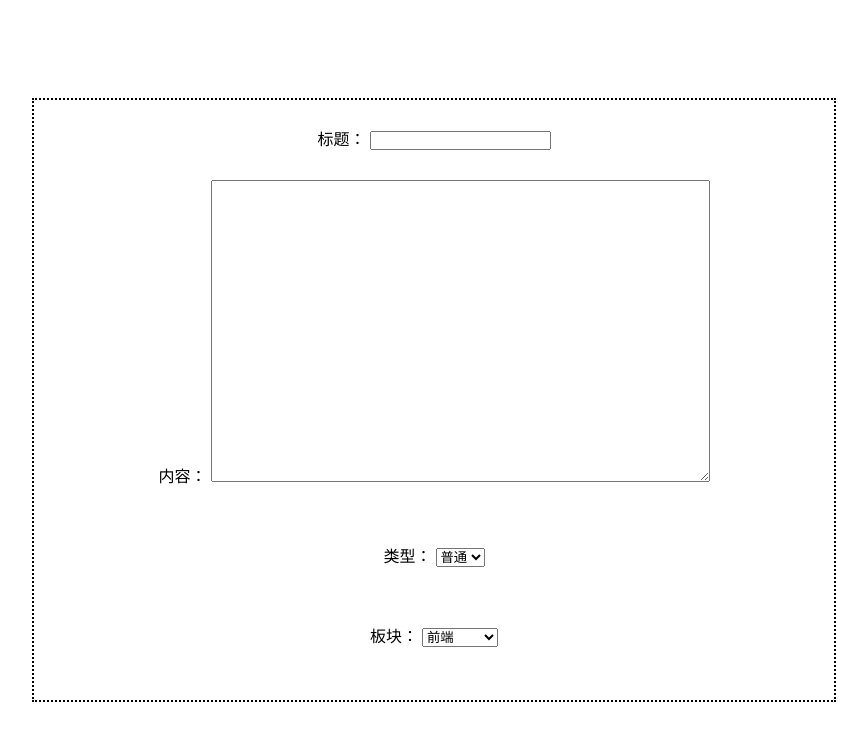
After one commit to HCI-webdesigner/HCI-forum, a PHP site: page /html/send.html in a window 1280 px wide. The commit adds this page. Shown: the top 741 px of the page, without its empty margins (206-1073 px from the left). Run offline with PHP 8.4, Linux system fonts and the light colour scheme.

Commit message:
new pages

```diff
--- /dev/null
+++ b/htmlTemplate/css/send.css
@@ -0,0 +1,20 @@
+*{
+	margin: 0;
+	padding: 0;
+	list-style: none;
+	outline: none;
+	text-decoration: none;
+}
+
+#main{
+	width: 800px;
+	height: 600px;
+	position: absolute;
+	top: 50%;
+	left: 50%;
+	margin-top: -302px;
+	margin-left: -402px;
+	border: 2px dotted #000;
+	text-align: center;
+	line-height: 80px;
+}
--- /dev/null
+++ b/htmlTemplate/html/send.html
@@ -0,0 +1,35 @@
+<!DOCTYPE html PUBLIC "-//W3C//DTD XHTML 1.0 Transitional//EN" "http://www.w3.org/TR/xhtml1/DTD/xhtml1-transitional.dtd">
+<html xmlns="http://www.w3.org/1999/xhtml" xml:lang="en">
+<head>
+	<meta http-equiv="Content-Type" content="text/html;charset=UTF-8">
+	<title>发表帖子</title>
+	<link rel="stylesheet" href="../css/send.css" />
+</head>
+<body>
+	<div id="main">
+		<form action="">
+			<label for="">标题：</label>
+			<input type="text" /><br />
+			<label for="">内容：</label>
+			<textarea name="" id="" cols="60" rows="20"></textarea><br />
+			<label for="">类型：</label>
+			<select name="" id="">
+				<option value="">普通</option>
+				<option value="">求助</option>
+				<option value="">辩论</option>
+				<option value="">精华</option>
+			</select><br />
+			<label for="">板块：</label>
+			<select name="" id="">
+				<option value="">前端</option>
+				<option value="">后台</option>
+				<option value="">移动开发</option>
+				<option value="">系统测试</option>
+				<option value="">资源共享</option>
+				<option value="">职场资讯</option>
+				<option value="">纯粹灌水</option>
+			</select>
+		</form>
+	</div>
+</body>
+</html>
```
Also changed, not shown: htmlTemplate/css/post.css (+7 -0 lines), htmlTemplate/css/user.css (added, +28 -0 lines), htmlTemplate/html/post.html (+8 -0 lines), htmlTemplate/html/user.html (added, +13 -0 lines).
